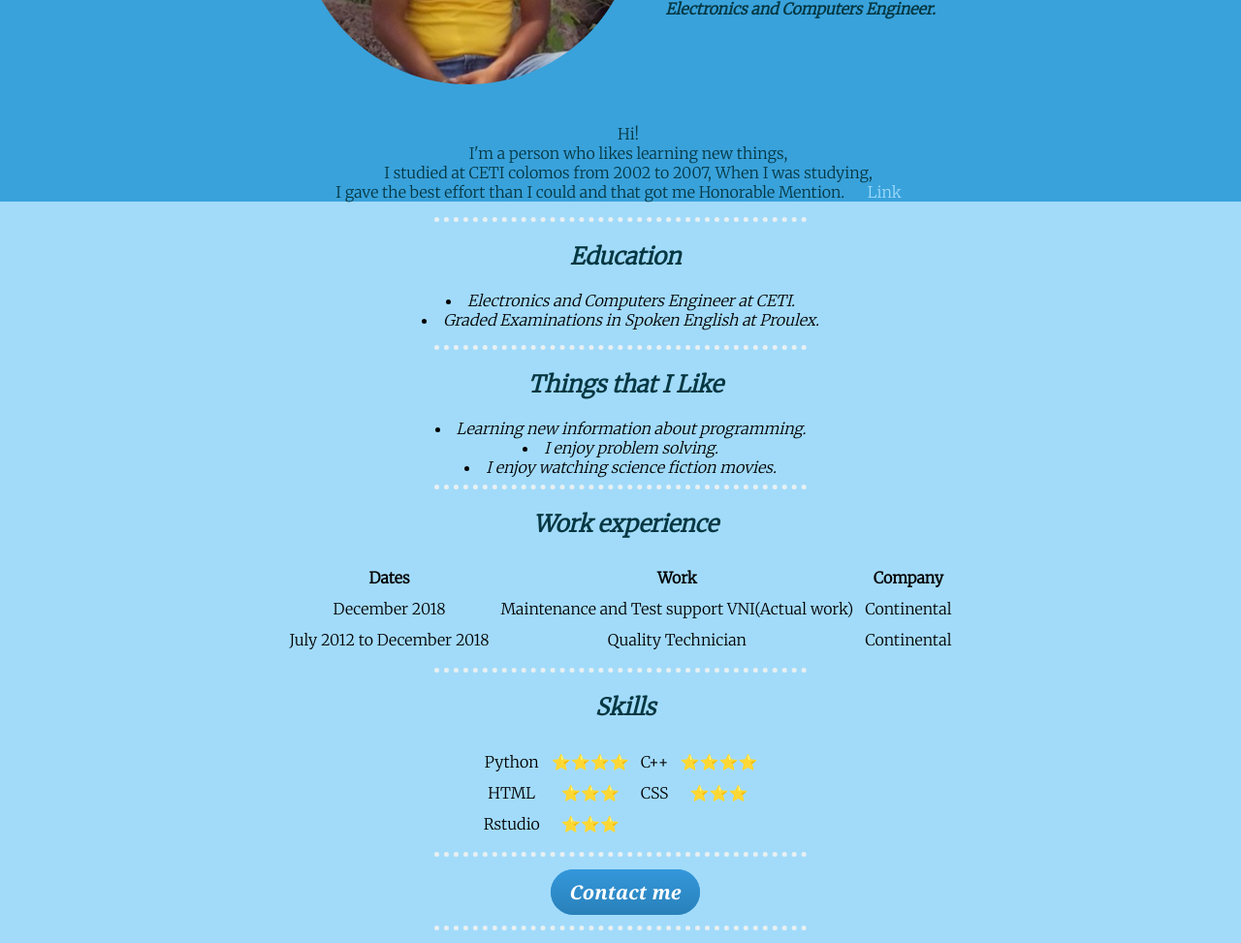
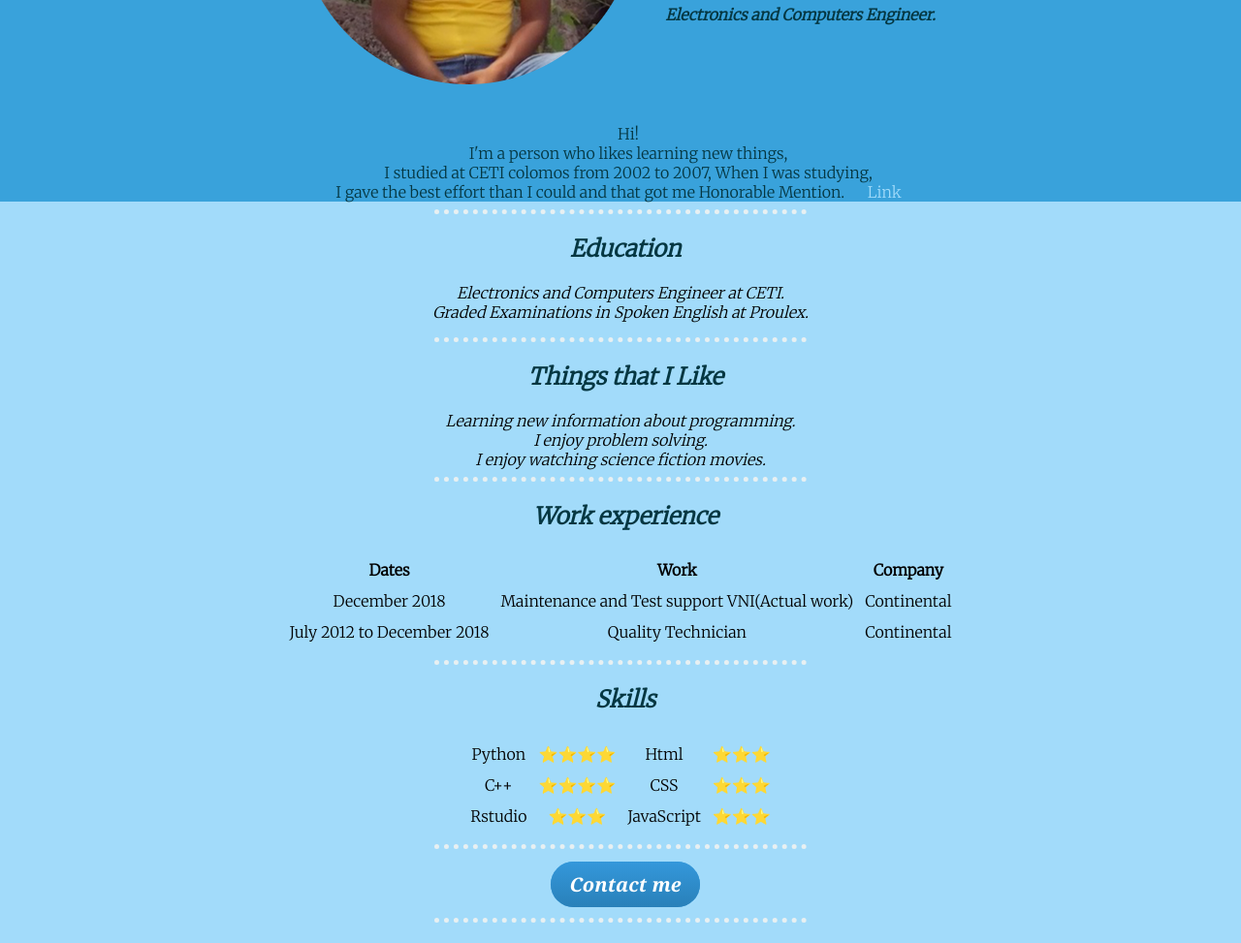
Before and after one commit to auscultarem/CV, a plain HTML site: page index.html in a window 1280 px wide. Shown: the part 283-1256 px from the top of the page at 97% size. Drawn offline with Linux system fonts and the light colour scheme.

Commit message:
Some changes were made in the css file

```diff
--- a/CSS/styles.css
+++ b/CSS/styles.css
@@ -1,10 +1,12 @@
 p{
     color: #053742;
+    text-align : "center";
+    margin-bottom: 5px;
 }
-
 
 h1{
     color: #053742;
+    margin-top: 5;
 }
 
 h2{
@@ -13,9 +15,6 @@ h2{
   text-align : "center";
 }
 
-p{
-    text-align : "center";
-}
 
 a{
  color: #A2DBFA;
@@ -46,6 +45,7 @@ border-style: none;
 border-top-style: dotted;
 border-color: #E8F0F2;
 border-width: 5px;
+margin-top: 8px;
 width:30%;
 
 }
--- a/index.html
+++ b/index.html
@@ -41,17 +41,18 @@
         <h2><strong><em>Education</em></strong></h2>
         <p>
             <table>
-                <li><em>Electronics and Computers Engineer at CETI.</em></li>
-                <li><em>Graded Examinations in Spoken English at Proulex.</em></li>
+                <em>Electronics and Computers Engineer at CETI.</em>
+                <br>
+                <em>Graded Examinations in Spoken English at Proulex.</em>
             </table>
         </p>
         <hr>
 
         <h2><strong><em>Things that I Like</em></strong></h2>
         <table>
-            <li><em>Learning new information about programming.</em></li>
-            <li><em>I enjoy problem solving.</em></li>
-            <li><em>I enjoy watching science fiction movies.</em></li>
+            <em>Learning new information about programming.</em>
+            <br><em>I enjoy problem solving.</em>
+            <br><em>I enjoy watching science fiction movies.</em
         </table>
 
         <hr>
@@ -85,9 +86,9 @@
         <h2><strong><em>Skills</em></strong></h2>
 
             <table cellspacing="10" align="center">
-                <tr>  <td>Python</td> <td>⭐⭐⭐⭐</td>  <td>C++</td>    <td>⭐⭐⭐⭐</td> </tr>
-                <tr>  <td>HTML</td>   <td>⭐⭐⭐</td>  <td>CSS</td>    <td>⭐⭐⭐</td> </tr>
-                <tr>  <td>Rstudio</td> <td>⭐⭐⭐ </td> </tr>
+                <tr>  <td>Python</td>   <td>⭐⭐⭐⭐</td>  <td>Html</td>    <td>⭐⭐⭐</td>   </tr>
+                <tr>  <td>C++</td>      <td>⭐⭐⭐⭐</td>  <td>CSS</td>    <td>⭐⭐⭐</td>      </tr>
+                <tr>  <td>Rstudio</td>  <td>⭐⭐⭐</td>     <td>JavaScript</td>  <td>⭐⭐⭐</td> </tr>
             </table>
         <hr>
 
```
